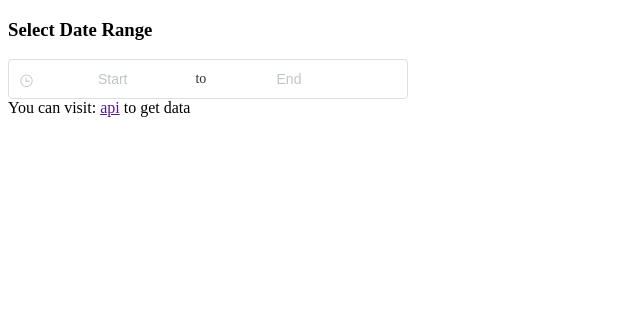
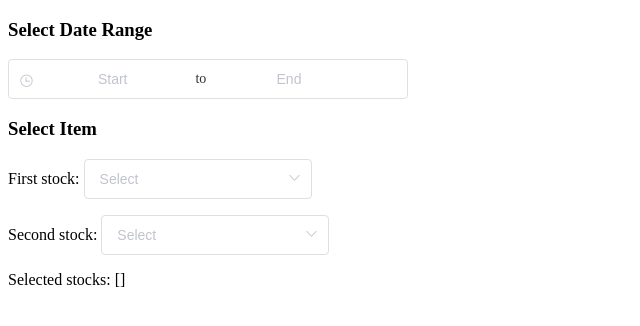
Before and after one commit to maple52046/ness-ui, a Vue app: page / in a window 1280 px wide. Shown: the top 326 px of the page, without its empty margins (0-640 px from the left). Built offline with nearby package versions, Linux system fonts and the light colour scheme.

Commit message:
Integrate basic-select component to TWSE backtest

```diff
--- a/package.json
+++ b/package.json
@@ -10,6 +10,7 @@
     "build": "node build/build.js"
   },
   "dependencies": {
+    "axios": "^0.17.1",
     "element-ui": "^2.0.10",
     "vue": "^2.5.2"
   },
--- a/src/components/backtest.vue
+++ b/src/components/backtest.vue
@@ -2,12 +2,18 @@
   <div class="date-time-picker">
     <h3>Select Date Range</h3>
     <DateTimePicker v-on:dateRangePicked="updateDateRange" />
-    <div>You can visit: <a v-bind:href="dataURL">api</a> to get data</div>
+    <h3>Select Item</h3>
+    <p>First stock: <SelectBasic v-on:optionPicked="updateSelectedStocks" v-bind:options="firstStocks" /></p>
+    <p>Second stock: <SelectBasic v-on:optionPicked="updateSelectedStocks" v-bind:options="secondStocks" /></p>
+    <p v-model=pairs>Selected stocks: {{ selectedPair }}</p>
   </div>
 </template>
 
 <script>
+import axios from 'axios';
+
 import DateTimePicker from './el/DateTimePicker'
+import SelectBasic from './el/SelectBasic'
 
 export default {
   name: 'backtest',
@@ -15,18 +21,45 @@ export default {
     return {
       start: '',
       end: '',
-      dataURL: ''
+      firstStocks: [],
+      secondStocks: [],
+      pairs: null,
+      selectedPair: []
     }
   },
   components: {
-    DateTimePicker
+    DateTimePicker,
+    SelectBasic
   },
   methods:{
     updateDateRange: function(dateRange){
       this.start = dateRange[0]
       this.end = dateRange[1]
-      this.dataURL = "/api/twse/backtest/pair?start=" + this.start + "&end=" + this.end
+      this.firstStocks = new Array()
+      this.pairs = new Array()
+
+      var api = "/api/twse/backtest/pair?start=" + this.start + "&end=" + this.end
+      axios.get(api).then(response => {
+        this.pairs = response.data[0]
+        Object.keys(this.pairs).sort().forEach(stock => {
+          this.firstStocks.push({'value': stock, 'label': stock})
+	      })
+      }).catch(e => {
+        console.log(e)
+      })
+    },
+    updateSelectedStocks: function(channel){
+      if (this.selectedPair.length < 2){
+        this.selectedPair.push(channel)
+        if (this.selectedPair.length == 1){
+          Object.keys(this.pairs[channel]).sort().forEach(stock => {
+            this.secondStocks.push({'value': stock, 'label': stock})
+          })
+        }
+      }
     }
   }
 }
 </script>
+
+<!-- vim: ts=2 sw=2 expandtab
--- /dev/null
+++ b/src/components/el/SelectBasic.vue
@@ -0,0 +1,30 @@
+<template>
+  <el-select v-model="value" placeholder="Select"
+    @pick="(value) => pickOption(value)"
+    @change="(value) => pickOption(value)">
+    <el-option
+      v-for="item in options"
+      :key="item.value"
+      :label="item.label"
+      :value="item.value">
+    </el-option>
+  </el-select>
+</template>
+
+<script>
+  export default {
+    props: ['options'],
+    data() {
+      return {
+        value: ''
+      }
+    },
+    methods: {
+      pickOption: function (data){
+        this.$emit('optionPicked', data)
+      }
+    }
+  }
+</script>
+
+<!-- vim: ts=2 sw=2 expandtab
```
